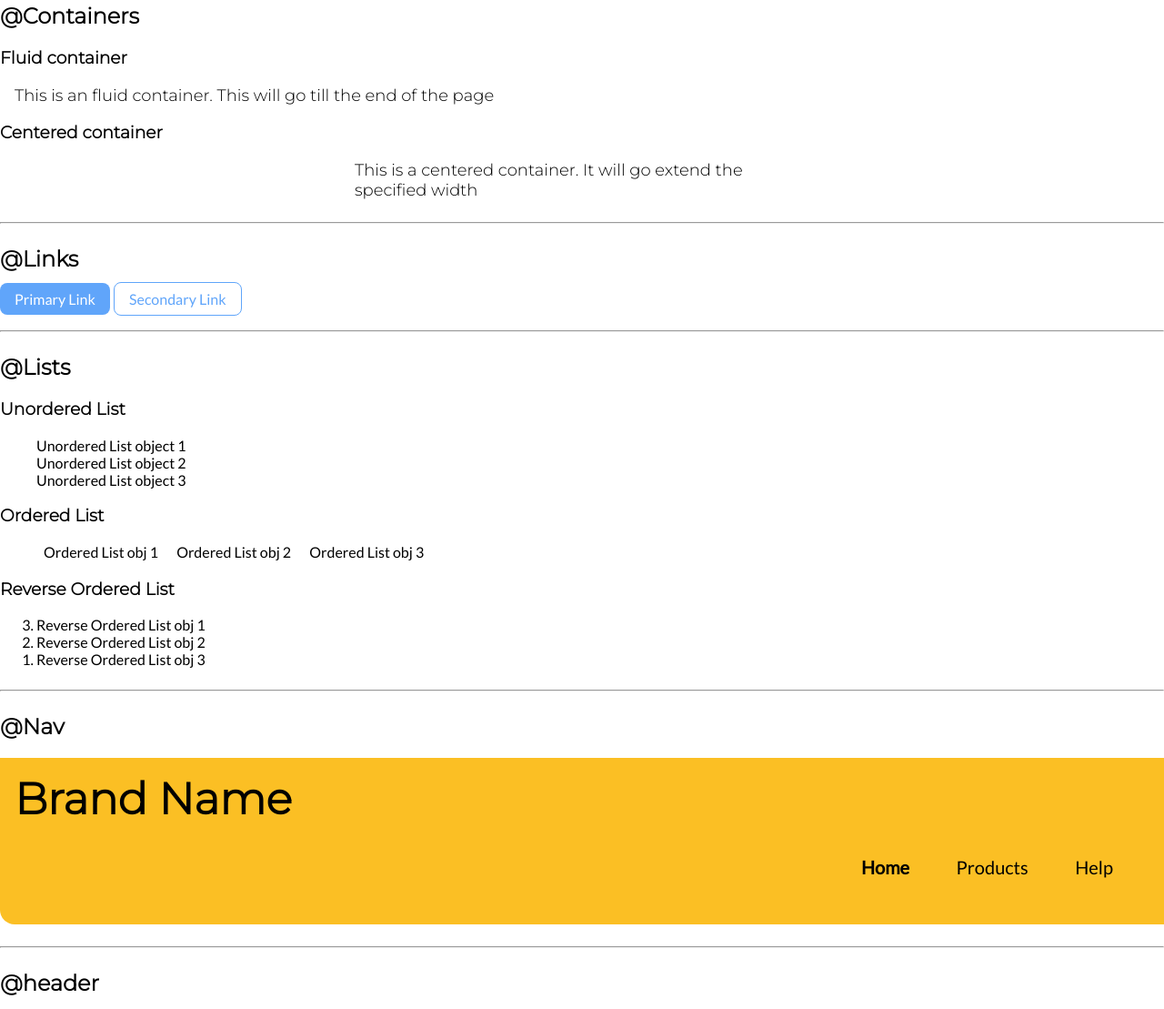
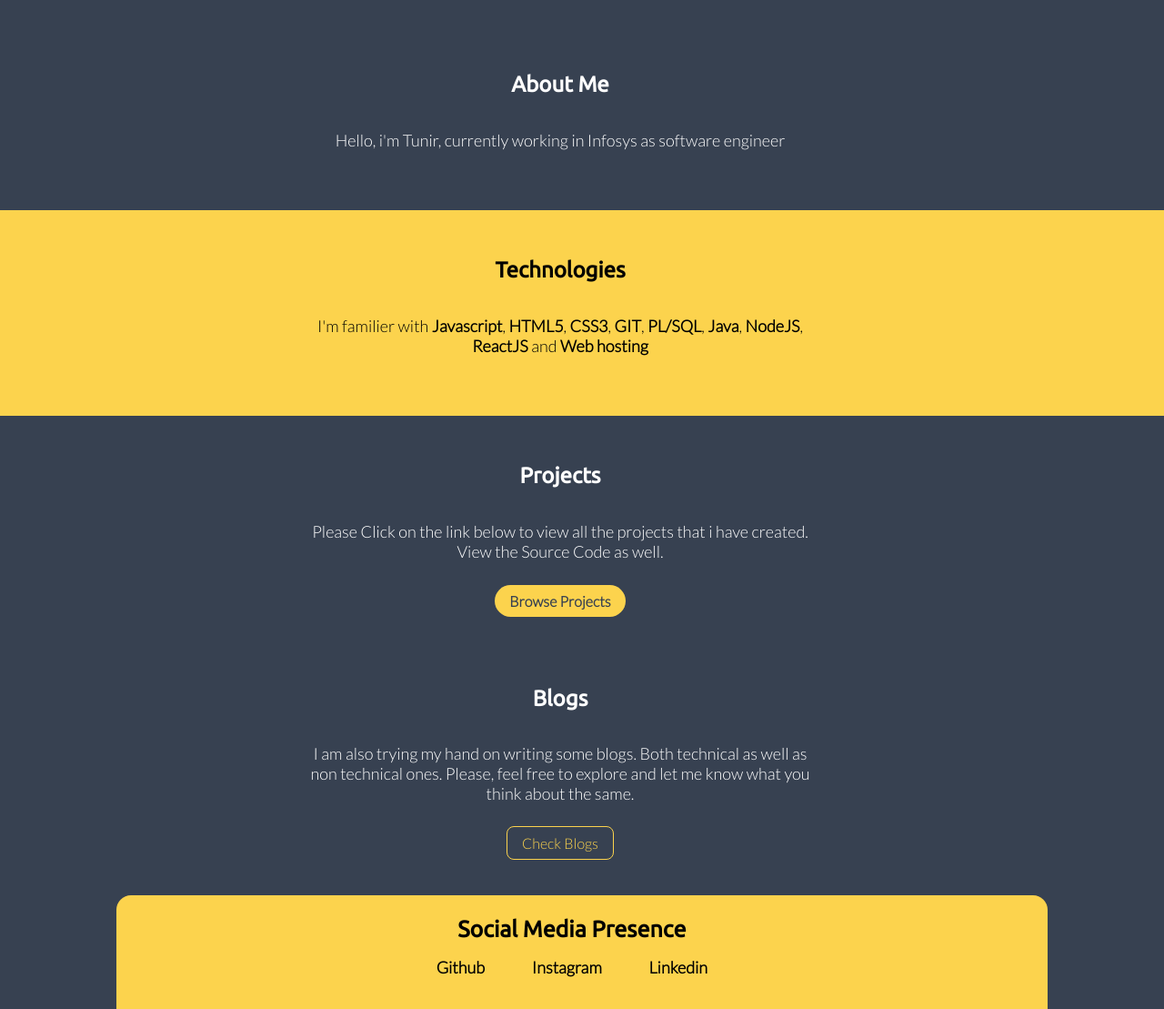
Before and after one commit to TunirC/portfolio-tunir-chakraborty, a plain HTML site: page index.html in a window 1280 px wide. Shown: the part 603-1712 px from the top of the page at 91% size. Drawn offline with Linux system fonts and the light colour scheme.

Commit message:
created a demo portfolio

```diff
--- a/index.html
+++ b/index.html
@@ -1,114 +1,78 @@
 <!DOCTYPE html>
 <html lang="en">
-
 <head>
     <meta charset="UTF-8">
     <meta http-equiv="X-UA-Compatible" content="IE=edge">
     <meta name="viewport" content="width=device-width, initial-scale=1.0">
-    <title>Component Library</title>
-    <link href="styles.css" rel="stylesheet" />
+    <title>Portfolio - Tunir Chakraborty</title>
+    <link href="/styles.css" rel="stylesheet" />
 </head>
-
 <body>
-
-    <h1>COMPONENT LIBRARY</h1>
-    <p>We will be starting with creating custom component library for our first HTML and CSS lesson.
-        Here, we will be seeing the various components which are used in website creation. </p>
-    <hr>
-    <h2>@Typography</h2>
-    <div>Lets start with checking what are the typography options.</div>
-    <p>This is a paragraph.</p>
-    <small>This is a small text</small>
-    <p>This line includes a <strong>Bold</strong> element</p>
-    <h1>Here's an H1 tag content</h1>
-    <h2>Here's an H2 tag content</h2>
-    <h3>Here's an H3 tag content</h3>
-    <h4>Here's an H4 tag content</h4>
-    <h5>Here's an H5 tag content</h5>
-    <hr>
-    <h2>@Containers</h2>
-    <h3>Fluid container</h3>
-    <div class="container container-fluid">This is an fluid container. This will go till the end of the page</div>
-    <h3>Centered container</h3>
-    <div class="container container-center">This is a centered container. It will go extend the specified width</div>
-    <hr>
-    <h2>@Links</h2>
-    <a class="link link-primary" href="/">Primary Link</a> <a class="link link-secondary" href="/">Secondary Link</a>
-    <hr>
-    <h2>@Lists</h2>
-    <h3>Unordered List</h3>
-    <ul class="list-non-bullet-style">
-        <li> Unordered List object 1</li>
-        <li> Unordered List object 2</li>
-        <li> Unordered List object 3</li>
-    </ul>
-    <h3>Ordered List</h3>
-    <ol class="list-non-bullet-style">
-        <li class="list-inline-style">Ordered List obj 1</li>
-        <li class="list-inline-style">Ordered List obj 2</li>
-        <li class="list-inline-style">Ordered List obj 3</li>
-    </ol>
-    <h3>Reverse Ordered List</h3>
-    <ol reversed>
-        <li>Reverse Ordered List obj 1</li>
-        <li>Reverse Ordered List obj 2</li>
-        <li>Reverse Ordered List obj 3</li>
-    </ol>
-    <hr>
-    <h2>@Nav </h2>
     <nav class="navigation container">
-        <div class="nav-brand">Brand Name</div>
+        <div class="nav-brand">Tunir Chakraborty</div>
         <ul class="list-non-bullet-style">
             <li class="list-inline-style">
                 <a class="link link-active" href="/">Home</a>
             </li class="list-inline-style">
             <li class="list-inline-style">
-                <a class="link " href="/">Products</a>
+                <a class="link " href="/projects.html">Projects</a>
             </li class="list-inline-style">
             <li class="list-inline-style">
-                <a class="link " href="/">Help</a>
+                <a class="link " href="/blogs.html">Blogs</a>
             </li class="list-inline-style">
         </ul>
     </nav>
-    <hr>
-    <h2>@header</h2>
+
     <header class="hero container">
-        <img class="hero-img" src="web_img/undraw_Lost_online_re_upmy.svg" />
-        <h1 class="hero-heading">Heading inside <span class="heading-section">header</span> </h1>
+        <img class="hero-img" src="/web_img/undraw_Lost_online_re_upmy.svg" />
+        <h1 class="hero-heading">Tunir Chakraborty, The <span class="heading-section">Web Developer</span> </h1>
     </header>
-    <hr>
-    <h2>@Section</h2>
     <section class="section">
-        <h1>White Section</h1>
+        <h1>About Me</h1>
         <div class="container-center">
-            <p>This is a <strong>White</strong> section</p>
-            <p>We are an open community of developers building resources for a better Web, regardless of brand, browser,
-                or platform. Anyone can contribute and each person who does makes us stronger. Together we can continue
-                to drive innovation on the Web to serve the greater good. It starts here, with you.</p>
+            <p>Hello, i'm Tunir, currently working in Infosys as software engineer </p>
         </div>
     </section>
+
     <section class="section ow">
-        <h1>Off White Section</h1>
+        <h1>Technologies</h1>
         <div class="container-center">
-            <p>This is an <strong>Off White</strong> section</p>
-            <p>We are an open community of developers building resources for a better Web, regardless of brand, browser,
-                or platform. Anyone can contribute and each person who does makes us stronger. Together we can continue
-                to drive innovation on the Web to serve the greater good. It starts here, with you.</p>
+            <!-- <p>This is an <strong>Off White</strong> section</p> -->
+            <p>
+               I'm familier with <strong>Javascript</strong>, <strong>HTML5</strong>, <strong>CSS3</strong>, <strong>GIT</strong>, <strong>PL/SQL</strong>, <strong>Java</strong>, <strong>NodeJS</strong>, <strong>ReactJS</strong> and <strong>Web hosting</strong>
+            </p>
         </div>
     </section>
-    <hr>
-    <h2>@Footer</h2>
+
+    <section class="section">
+        <h1>Projects</h1>
+        <div class="container-center">
+            <p> Please Click on the link below to view all the projects that i have created.
+                View the Source Code as well.
+            </p>
+        </div>
+        <a class="link link-primary" href="/">Browse Projects</a>
+    </section>
+
+    <section class="section">
+        <h1>Blogs</h1>
+        <div class="container-center">
+            <p> I am also trying my hand on writing some blogs. Both technical as well as non technical ones. Please, feel free to explore and let me know what you think about the same.
+            </p>
+        </div>
+        <a class="link link-secondary" href="/">Check Blogs</a>
+    </section>
+
     <footer class="footer">
         <div class="container">
-            <div class="footer-heading">Heading inside the footer</div>
+            <div class="footer-heading">Social Media Presence</div>
             <ul class="list-non-bullet-style">
-                <li class="list-inline-style"><a class="link" href="/">Social Link</a></li>
-                <li class="list-inline-style"><a class="link" href="/">Contact us</a></li>
-                <li class="list-inline-style"><a class="link" href="/">About Us</a></li>
+                <li class="list-inline-style"><a class="link" href="/">Github</a></li>
+                <li class="list-inline-style"><a class="link" href="/">Instagram</a></li>
+                <li class="list-inline-style"><a class="link" href="/">Linkedin</a></li>
             </ul>
         </div>
     </footer>
 
 </body>
-
 </html>
--- a/styles.css
+++ b/styles.css
@@ -1,35 +1,41 @@
-@import url('https://fonts.googleapis.com/css2?family=Lato&family=Montserrat:wght@300&display=swap');
+@import url('https://fonts.googleapis.com/css2?family=Lato:wght@300&family=Montserrat&family=Ubuntu&display=swap');
 
 :root {
     --primary_col: #60A5FA;
-    --secondary_col: #FBBF24;
+    --secondary_col: #FCD34D;
     --heading_col: #92400E;
-    --custom-gray:#E5E7EB;
-    --font_col:#374151;
+    --custom-gray: #E5E7EB;
+    --font_col: #374151;
 }
-body{
-    font-family: 'Montserrat', sans-serif;
+
+body {
+    font-family: 'Ubuntu', sans-serif;
     margin: 0px;
+    background-color: #374151;
+    color: white;
 }
 
 p,
 li {
     font-family: 'Lato', sans-serif;
+    font-size: large;
+    padding: 1rem 1rem;
 }
 
 .container {
     padding-left: 1rem;
     padding-right: 1rem;
     font-size: 18px;
+    padding-bottom: 0rem;
 }
 
 .container-center {
-    max-width: 500px;
+    max-width: 600px;
     margin: auto;
 }
 
 hr {
-    margin: 1.5rem 0rem;
+    margin: 2rem 20rem;
 }
 
 .link {
@@ -41,15 +47,16 @@ hr {
 
 /* links */
 .link-primary {
-    color: white;
-    border-radius: 0.5rem;
-    background-color: var(--primary_col);
+    color:var(--font_col);
+    border-radius: 2rem;
+    font-weight: bold;
+    background-color: var(--secondary_col);
 }
 
 .link-secondary {
-    color: var(--primary_col);
+    color: var(--secondary_col);
     border-radius: 0.5rem;
-    border: 1px solid var(--primary_col);
+    border: 1px solid var(--secondary_col);
     /* background-color:var(--primary_col);*/
 }
 
@@ -67,25 +74,30 @@ hr {
 .navigation {
     background-color: var(--secondary_col);
     color: white;
-    padding: 1rem;
+    padding-left: 1rem;
+    padding-right: 1rem;
+    padding-top: 0.5rem;
     border-bottom-left-radius: 1rem;
+    margin: 0rem 8rem;
+    font-family: 'Ubuntu', sans-serif;
 }
 
 .navigation .nav-brand {
     font-weight: bold;
-    font-size: 3rem;
+    font-size: 1.5rem;
     color: black;
     font-family: 'Montserrat', sans-serif;
 }
 
 .navigation .link {
     font-size: 20px;
+    text-align: center;
 }
 
 .navigation .list-non-bullet-style {
     /* color: white; */
     text-align: right;
-    padding: 1rem;
+    padding: 0.5rem;
     /* font-size: 1.3rem; */
 }
 
@@ -99,13 +111,13 @@ hr {
 }
 
 .hero .hero-img {
-    max-width: 300px;
+    max-width: 400px;
     margin: auto;
     display: block;
 }
 
 .hero .hero-heading {
-    color: var(--heading_col);
+    color: var(--custom-gray);
     text-align: center;
     font-size: 2rem;
     padding-top: 1rem;
@@ -118,7 +130,9 @@ hr {
 
 /* Section */
 .section {
-    padding: 1rem 4rem;
+    padding: 2rem 3rem;
+    padding-inline-start: 0px;
+    text-align: center;
 }
 
 .section h1 {
@@ -131,28 +145,35 @@ hr {
 }
 
 .ow {
-    background-color: var(--custom-gray);
+    background-color: var(--secondary_col);
+    color: black;
     /* border-radius: 1rem; */
 }
 
 /* Footers */
 .footer {
     text-align: center;
+    padding-top: 1rem;
+    margin: 0rem 8rem;
 }
-.footer .container{
+
+.footer .container {
     font-size: 16px;
     background-color: var(--secondary_col);
     padding: 1.4rem;
-    border-radius: 0rem 1rem 0rem 1rem;
+    border-radius: 1rem 1rem 0rem 0rem;
+    padding-inline-start: 0px;
 }
+
 .footer-heading {
     font-size: 25px;
     font-weight: bold;
-    color:black;
+    color: black;
 }
+
 .footer .list-non-bullet-style {
     padding-inline-start: 0px;
-    color:var(--font_col);
+    color: var(--font_col);
     font-weight: bold;
 }
 
```
Also changed, not shown: blogs.html (added, +26 -0 lines), lib/component_library.html (added, +114 -0 lines), projects.html (added, +26 -0 lines), web_img/undraw_static_website_0107.svg (added).
